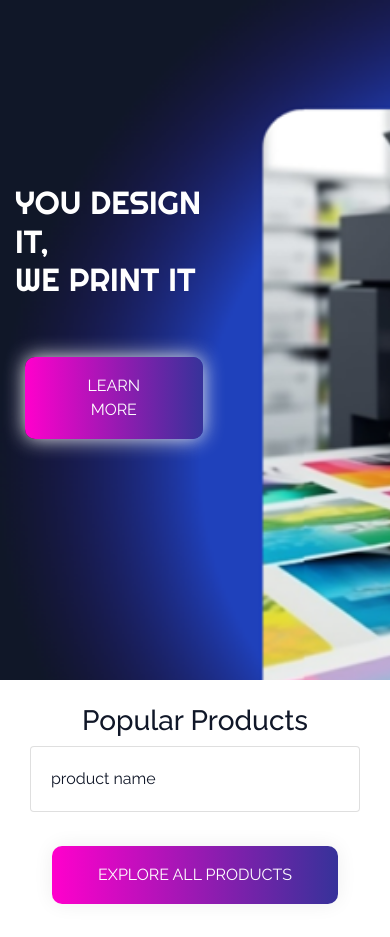
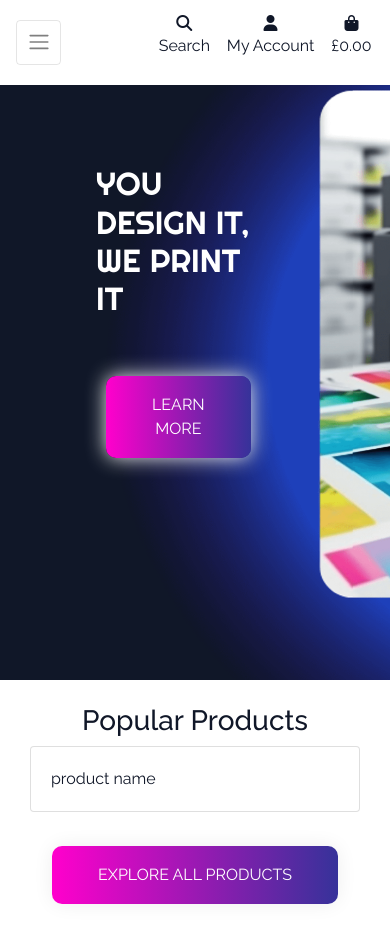
Before and after one commit to EmmaJane22/Design-and-Print, a Django app: page / in a window 390 px wide. Shown: the top 937 px of the page. Run offline with Django 3.2, Linux system fonts and the light colour scheme; some libraries are stand-ins or nearby versions.

Commit message:
Added topnav and mobile nav

```diff
--- a/home/templates/home/index.html
+++ b/home/templates/home/index.html
@@ -4,16 +4,15 @@
 {% block page_header %}
     <div class="container header-container">
         <div class="row">
-            <div class="col">
-            </div>
+            <div class="col"></div>
         </div>
     </div>
 {% endblock %}
 
 {% block content %}
-    <div class="container h-100">
+    <div class="container-fluid hero-image">
         <div class="row h-100">
-            <div class="col-7 col-md-6 my-auto">
+            <div class="col-7 col-md-6 my-auto ml-5 pl-5">
                 <h1 class="display-4 logo-font text-white">
                     You design it, <br> We print it
                 </h1>
--- a/static/css/base.css
+++ b/static/css/base.css
@@ -3,11 +3,17 @@ html {
 }
 
 body {
+    /*background: url('/media/print_image_comp.png') no-repeat center center;
+    background-size: cover;
+    height: calc(100vh - 164px); */
+    color: #101728;
+    font-family: 'Raleway', sans-serif;
+}
+
+.hero-image {
     background: url('/media/print_image_comp.png') no-repeat center center;
     background-size: cover;
     height: calc(100vh - 164px);
-    color: #101728;
-    font-family: 'Raleway', sans-serif;
 }
 
 /* from Bulma */
--- a/templates/base.html
+++ b/templates/base.html
@@ -98,6 +98,16 @@
                     </ul>
                 </div>
             </div>
+            <div class="row bg-white">
+                <nav class="navbar navbar-expand-lg navbar-light w-100">
+
+                    <button class="navbar-toggler" type="button" data-toggle="collapse" data-target="#main-nav" aria-controls="main-nav" aria-expanded="false" aria-label="Toggle navigation">
+                        <span class="navbar-toggler-icon"></span>
+                    </button>
+                    {% include 'includes/mobile-top-header.html' %}
+                    {% include 'includes/main-nav.html' %}
+                </nav>
+            </div>
         </header>
 
         <!-- MESSAGES -->
--- /dev/null
+++ b/templates/includes/main-nav.html
@@ -0,0 +1,54 @@
+<div class="collapse navbar-collapse" id="main-nav">
+    <ul class="navbar-nav w-auto mx-auto">
+        <li class="nav-item dropdown">
+            <a class="logo-font font-weight-bold nav-link text-blue mr-5" href="#" id="all-products-link" data-toggle="dropdown" aria-haspopup="true" aria-expanded="false">
+                All Products
+            </a>
+            <div class="dropdown-menu border-0" aria-labelledby="all-products-link">
+                <a href="" class="dropdown-item">By Price</a>
+                <a href="" class="dropdown-item">By Rating</a>
+                <a href="" class="dropdown-item">By Category</a>
+                <a href="" class="dropdown-item">All Products</a>
+            </div>
+        </li>
+
+        <!--- Stationery menu --->
+        <li class="nav-item dropdown">
+            <a class="logo-font font-weight-bold nav-link text-blue mr-5" href="#" id="stationery-link" data-toggle="dropdown" aria-haspopup="true" aria-expanded="false">
+                Stationery
+            </a>
+            <div class="dropdown-menu border-0" aria-labelledby="stationery-link">
+                <a href="" class="dropdown-item">Business Cards</a>
+                <a href="" class="dropdown-item">Notepads</a>
+                <a href="" class="dropdown-item">Calendars</a>
+                <a href="" class="dropdown-item">All Stationery</a>
+            </div>
+        </li>
+
+        <!--- Promotional menu --->
+        <li class="nav-item dropdown">
+            <a class="logo-font font-weight-bold nav-link text-blue mr-5" href="#" id="promotional-link" data-toggle="dropdown" aria-haspopup="true" aria-expanded="false">
+                Promotional
+            </a>
+            <div class="dropdown-menu border-0" aria-labelledby="promotional-link">
+                <a href="" class="dropdown-item">Flyers</a>
+                <a href="" class="dropdown-item">Posters</a>
+                <a href="" class="dropdown-item">Booklets</a>
+                <a href="" class="dropdown-item">All Promotional</a>
+            </div>
+        </li>
+
+        <!--- Special Offers menu --->
+        <li class="nav-item dropdown">
+            <a class="logo-font font-weight-bold nav-link text-blue mr-5" href="#" id="specials-link" data-toggle="dropdown" aria-haspopup="true" aria-expanded="false">
+                Special Offers
+            </a>
+            <div class="dropdown-menu border-0" aria-labelledby="specials-link">
+                <a href="" class="dropdown-item">New Arrivals</a>
+                <a href="" class="dropdown-item">Deals</a>
+                <a href="" class="dropdown-item">Clearance</a>
+                <a href="" class="dropdown-item">All Specials</a>
+            </div>
+        </li>
+    </ul>
+</div>
--- /dev/null
+++ b/templates/includes/mobile-top-header.html
@@ -0,0 +1,61 @@
+<ul>
+    <li class="list-inline-item">
+      <a class="text-blue nav-link d-block d-lg-none" href="#" id="mobile-search" data-toggle="dropdown" aria-haspopup="true" aria-expanded="false">
+          <div class="text-center">
+              <div><i class="fas fa-search fa-lg"></i></div>
+              <p class="my-0">Search</p>
+          </div>
+      </a>
+      <!--- Search form -->
+      <div class="dropdown-menu border-0 w-100 p-3 rounded-0 my-0" aria-labelledby="mobile-search">
+          <form class="form" method="GET" action="">
+              <div class="input-group w-100">
+                  <input class="form-control border border-black rounded-0" type="text" name="q" placeholder="Search our site">
+                  <div class="input-group-append">
+                      <button class="form-control form-control btn btn-black border border-black rounded-0" type="submit">
+                          <span class="icon">
+                              <i class="fas fa-search"></i>
+                          </span>
+                      </button>
+                  </div>
+              </div>
+          </form>
+      </div>
+  </li>
+  <!--- Button to open My Account dropdown --->
+  <li class="list-inline-item dropdown">
+        <a class="text-blue nav-link d-block d-lg-none" href="#" id="user-options" data-toggle="dropdown" aria-haspopup="true" aria-expanded="false">
+            <div class="text-center">
+                <div><i class="fas fa-user fa-lg"></i></div>
+                <p class="my-0">My Account</p>
+            </div>
+        </a>
+        <div class="dropdown-menu border-0" aria-labelledby="user-options">
+            {% if request.user.is_authenticated %}
+                {% if request.user.is_superuser %}
+                    <a href="{% url 'account_logout' %}" class="dropdown-item">Product Management</a>
+                {% endif %}
+                <a href="" class="dropdown-item">My Profile</a>
+                <a href="{% url 'account_logout' %}" class="dropdown-item">Logout</a>
+            {% else %}
+                <a href="{% url 'account_signup' %}" class="dropdown-item">Register</a>
+                <a href="{% url 'account_login' %}" class="dropdown-item">Login</a>
+            {% endif %}
+        </div>
+  </li>
+  <!--- Access to Shopping Bag --->
+  <li class="list-inline-item">
+        <a class="{% if grand_total %}text-primary font-weight-bold{% else %}text-blue{% endif %} nav-link d-block d-lg-none" href="">
+            <div class="text-center">
+                <div><i class="fas fa-shopping-bag fa-lg"></i></div>
+                <p class="my-0">
+                    {% if grand_total %}
+                        £{{ grand_total|floatformat:2 }}
+                    {% else %}
+                        £0.00
+                    {% endif %}
+                </p>
+            </div>
+        </a>
+    </li>
+</ul>
```
